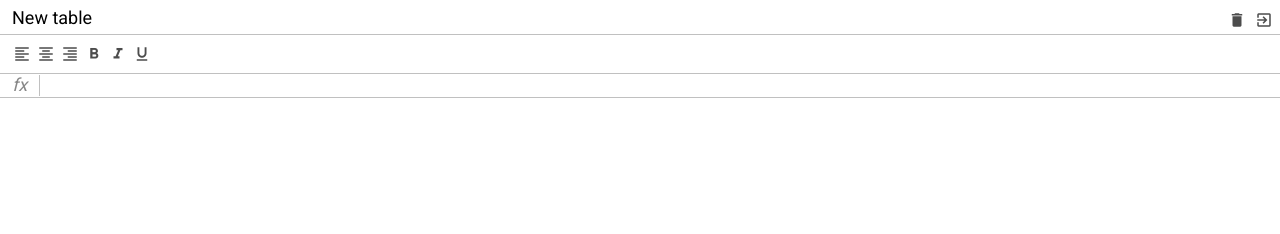
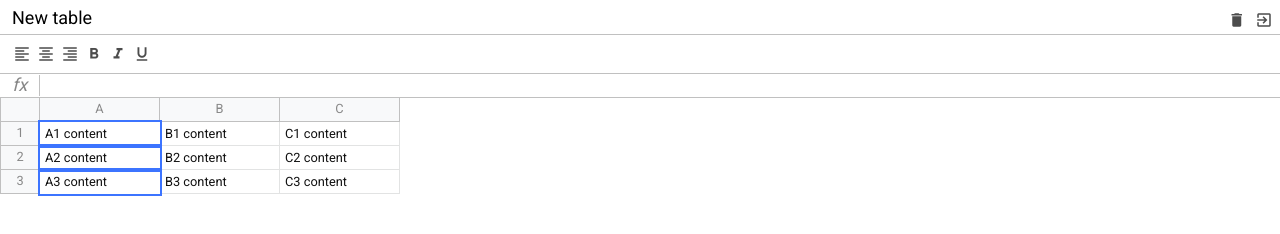
Before and after one commit to neotrius/excel-js, a website built with webpack: page src/index.html in a window 1280 px wide. Built offline with nearby package versions, Linux system fonts and the light colour scheme.

Commit message:
added style for table

```diff
--- a/src/index.html
+++ b/src/index.html
@@ -18,7 +18,7 @@
   <div class="excel">
 
     <div class="excel__header">
-      <input type="text" class="input" value="New table" />
+      <input type="text" class="input" value="New table"/>
       <div>
         <div class="button">
           <i class="material-icons">delete</i>
@@ -58,6 +58,42 @@
 
     <div class="excel__table">
 
+      <div class="row">
+        <div class="row-info"></div>
+        <div class="row-data">
+          <div class="column">A</div>
+          <div class="column">B</div>
+          <div class="column">C</div>
+        </div>
+      </div>
+
+      <div class="row">
+        <div class="row-info">1</div>
+        <div class="row-data">
+          <div class="cell selected">A1 content</div>
+          <div class="cell">B1 content</div>
+          <div class="cell">C1 content</div>
+        </div>
+      </div>
+
+      <div class="row">
+        <div class="row-info">2</div>
+        <div class="row-data">
+          <div class="cell selected">A2 content</div>
+          <div class="cell">B2 content</div>
+          <div class="cell">C2 content</div>
+        </div>
+      </div>
+
+      <div class="row">
+        <div class="row-info">3</div>
+        <div class="row-data">
+          <div class="cell selected">A3 content</div>
+          <div class="cell">B3 content</div>
+          <div class="cell">C3 content</div>
+        </div>
+      </div>
+
     </div>
 
   </div>
--- a/src/scss/_variables.scss
+++ b/src/scss/_variables.scss
@@ -2,4 +2,6 @@ $header-height: 34px;
 $toolbar-height: 40px;
 $formula-height: 24px;
 $info-cell-width: 40px;
+$row-height: 24px;
+$cell-width: 120px;
 $border-color: #c0c0c0;
--- a/src/scss/formula.scss
+++ b/src/scss/formula.scss
@@ -12,7 +12,7 @@
   align-items: center;
   border-bottom: 1px solid $border-color;
 
-  & .info {
+  .info {
     font-size: 18px;
     font-style: italic;
     text-align: center;
@@ -20,7 +20,7 @@
     min-width: $info-cell-width;
   }
 
-  & .input {
+  .input {
     padding: 4px;
     font-size: 12px;
     outline: none;
--- a/src/scss/header.scss
+++ b/src/scss/header.scss
@@ -12,7 +12,7 @@
   display: flex;
   justify-content: space-between;
 
-  & .input {
+  .input {
     margin: 0;
     padding: 2px 7px;
     min-width: 1px;
@@ -34,8 +34,8 @@
 
   }
 
-  & .button {
-    @include button(#1a73e8)
+  .button {
+    @include button(green)
   }
 
 }
--- a/src/scss/index.scss
+++ b/src/scss/index.scss
@@ -20,5 +20,7 @@ body{
 .excel{
   position: relative;
   color: #888;
-
+  height: 100%;
+  max-width: 100%;
+  font-size: .8rem;
 }
--- a/src/scss/table.scss
+++ b/src/scss/table.scss
@@ -1,4 +1,66 @@
 @import "variables";
 @import "mixins";
 
-.excel__table{}
+.excel__table {
+  position: absolute;
+  left: 0;
+  right: 0;
+  top: $toolbar-height + $toolbar-height + $formula-height - 6;
+  overflow-x: auto;
+  padding-bottom: 2px;
+
+  .row {
+    display: flex;
+    flex-direction: row;
+    min-height: 20px;
+    height: $row-height;
+  }
+
+  .row-info {
+    display: flex;
+    justify-content: center;
+    align-items: center;
+    min-width: $info-cell-width;
+    height: 100%;
+    border: 1px solid $border-color;
+    background: #f8f9fa;
+    border-top: none;
+  }
+
+  .row-data {
+    display: flex;
+  }
+
+  .column {
+    display: flex;
+    justify-content: center;
+    align-items: center;
+    background: #f8f9fa;
+    min-width: 40px;
+    width: $cell-width;
+    border: 1px solid $border-color;
+    border-top: 0;
+    border-left: 0;
+    height: 100%;
+  }
+
+  .cell {
+    min-width: 40px;
+    padding: 5px;
+    width: $cell-width;
+    height: 100%;
+    border: 1px solid #e2e3e3;
+    border-top: 0;
+    border-left: 0;
+    color: #111;
+    white-space: nowrap;
+    outline: none;
+
+    &.selected {
+      border: none;
+      outline: 2px solid #3c74ff;
+      z-index: 2;
+    }
+  }
+
+}
--- a/src/scss/toolbar.scss
+++ b/src/scss/toolbar.scss
@@ -12,7 +12,7 @@
   padding: 7px 10px;
   display: flex;
 
-  & .button{
+  .button{
     @include button(green)
   }
 }
```
